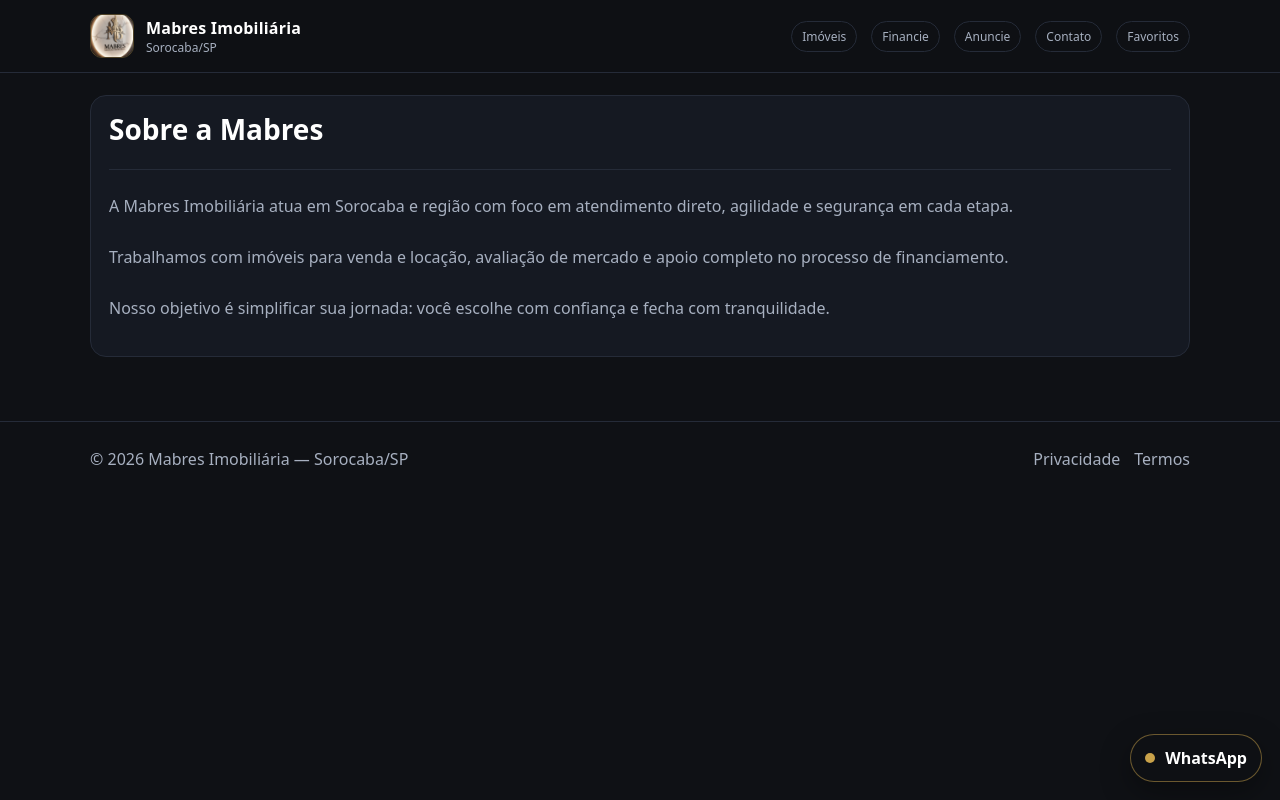
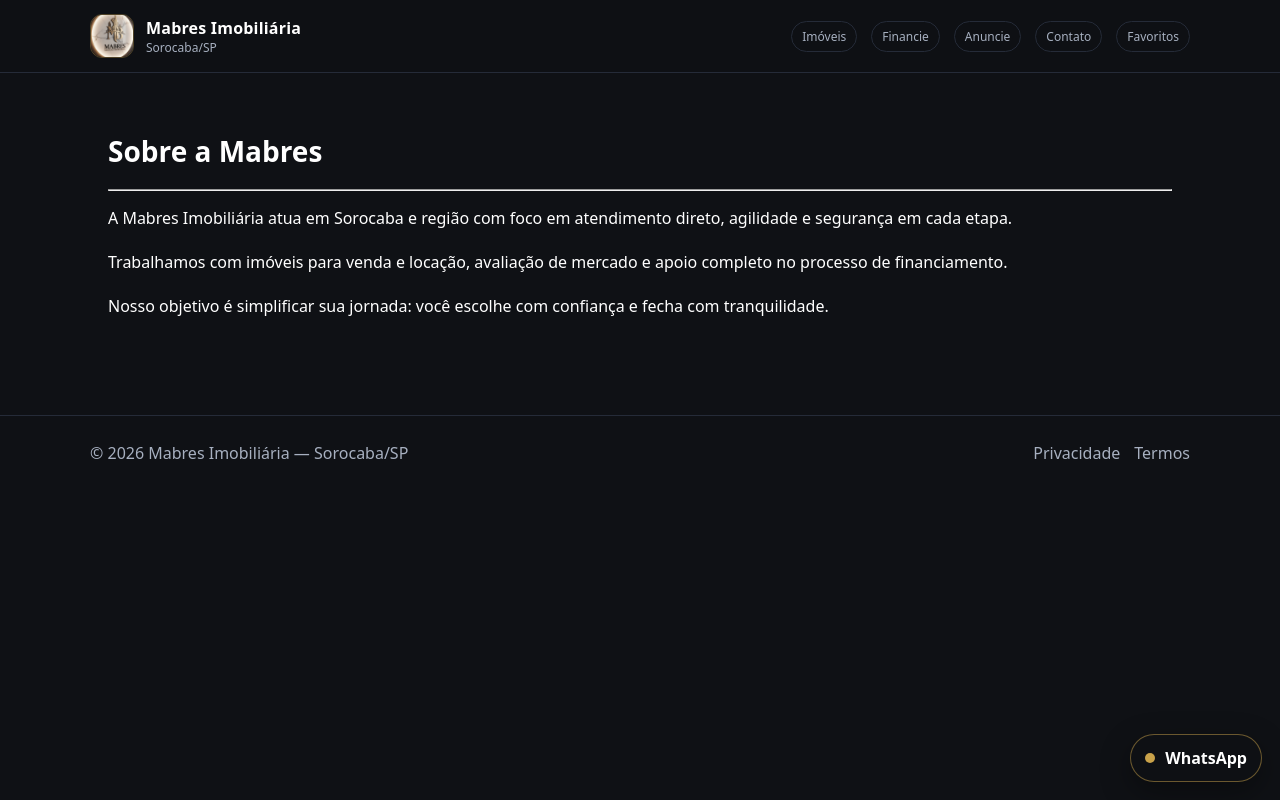
Before and after one commit to krwjf7cf8n-ai/mabresimobiliaria, a Next.js app: page /sobre in a window 1280 px wide. Built offline with nearby package versions, Linux system fonts and the light colour scheme; no server answers.

Commit message:
Update page.tsx ajuste posit privacidade

```diff
--- a/src/app/sobre/page.tsx
+++ b/src/app/sobre/page.tsx
@@ -1,20 +1,21 @@
 export default function Page() {
   return (
-    <div className="card" style={{ padding: 18 }}>
-      <h1 className="h1" style={{ fontSize: 28 }}>Sobre a Mabres</h1>
+    <main style={{ padding: 18 }}>
+      <h1 style={{ fontSize: 28 }}>Sobre a Mabres</h1>
 
-      <div className="hr" />
+      <hr />
 
-      <p className="p" style={{ whiteSpace: "pre-wrap" }}>
+      <p style={{ whiteSpace: "pre-wrap" }}>
         A Mabres Imobiliária atua em Sorocaba e região com foco em atendimento direto,
         agilidade e segurança em cada etapa.
+
         {"\n\n"}
-        Trabalhamos com imóveis para venda e locação, avaliação de mercado e apoio
-        completo no processo de financiamento.
+        Trabalhamos com imóveis para venda e locação, avaliação de mercado e apoio completo
+        no processo de financiamento.
+
         {"\n\n"}
-        Nosso objetivo é simplificar sua jornada: você escolhe com confiança e fecha
-        com tranquilidade.
+        Nosso objetivo é simplificar sua jornada: você escolhe com confiança e fecha com tranquilidade.
       </p>
-    </div>
+    </main>
   );
 }
```
